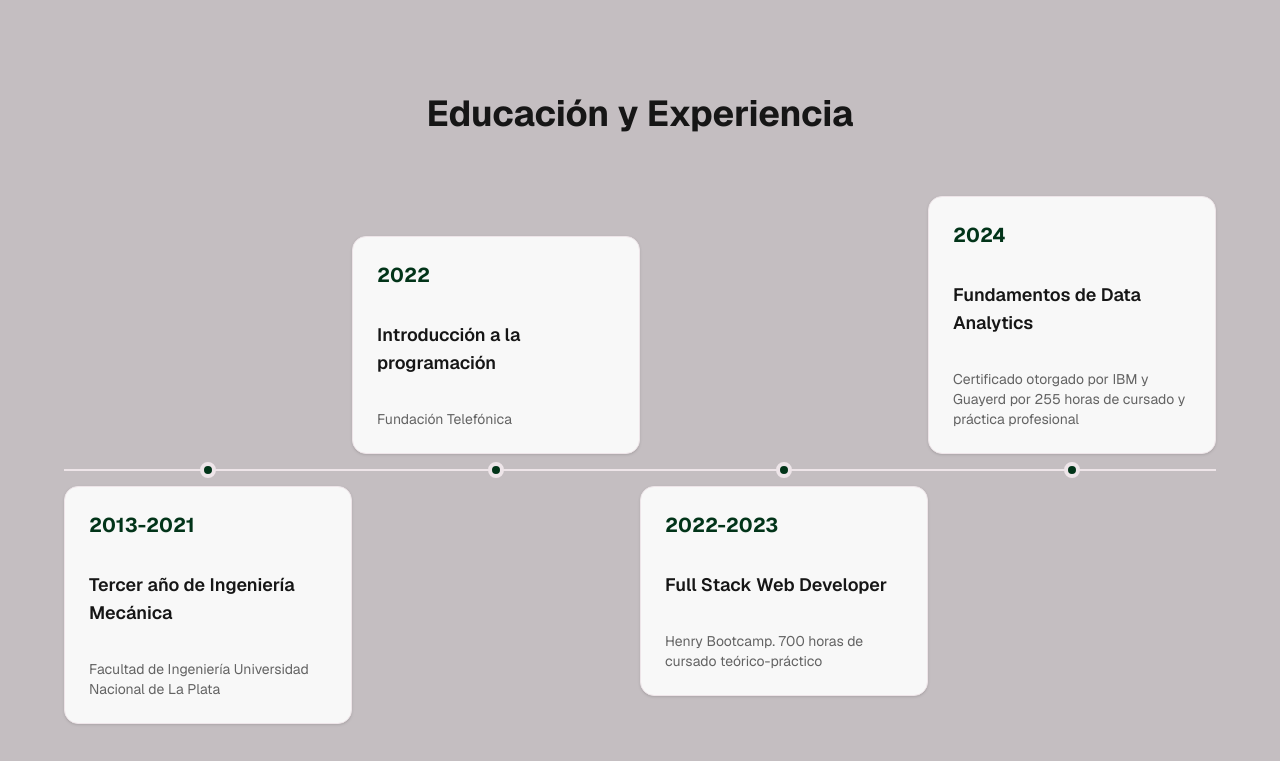
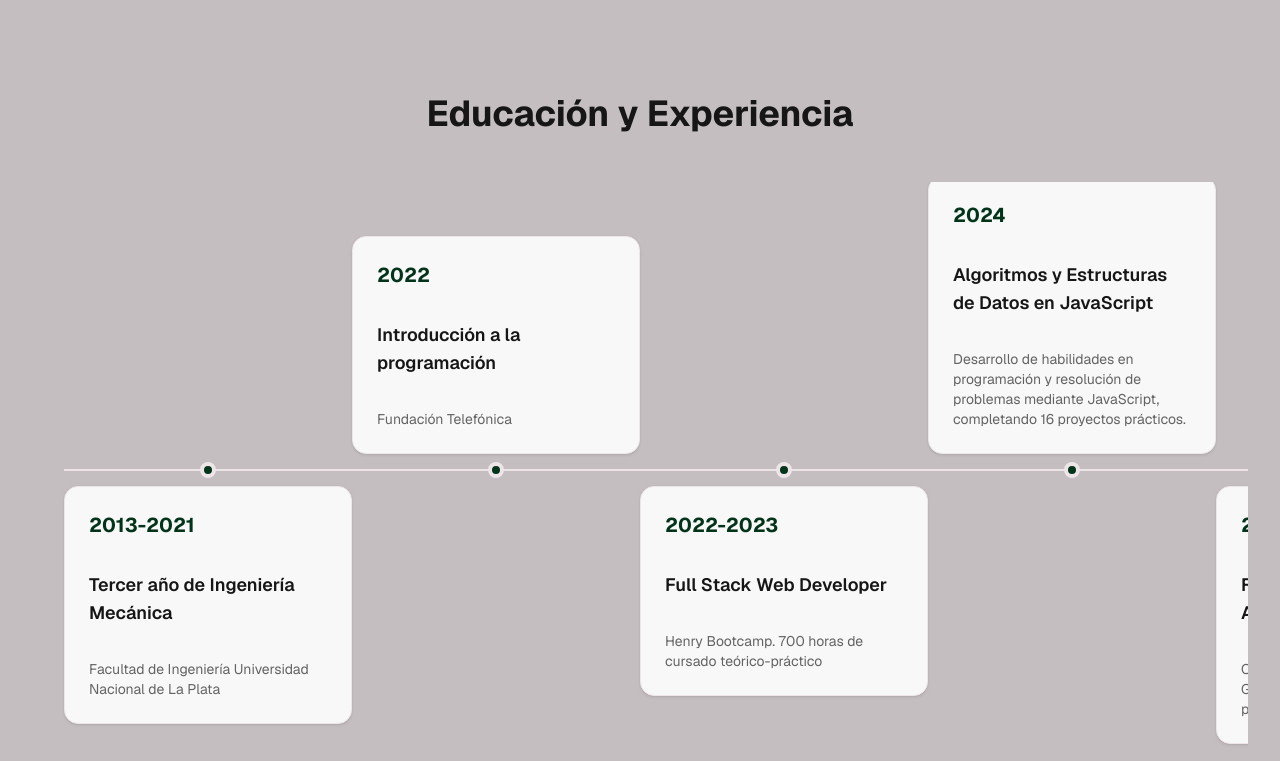
Before and after one commit to LucasParra95/portfolio-personal, a Next.js app: page / in a window 1280 px wide. Shown: the part 1648-2409 px from the top of the page. Built offline with nearby package versions, Linux system fonts and the light colour scheme.

Commit message:
Cambio en ancho de about section

```diff
--- a/components/about-section.tsx
+++ b/components/about-section.tsx
@@ -20,6 +20,12 @@ const timelineItems = [
   },
   {
     year: "2024",
+    title: "Algoritmos y Estructuras de Datos en JavaScript",
+    description:
+      "Desarrollo de habilidades en programación y resolución de problemas mediante JavaScript, completando 16 proyectos prácticos.",
+  },
+  {
+    year: "2024",
     title: "Fundamentos de Data Analytics",
     description:
       "Certificado otorgado por IBM y Guayerd por 255 horas de cursado y práctica profesional",
@@ -29,7 +35,7 @@ const timelineItems = [
 export function AboutSection() {
   return (
     <section id="about" className="py-20 md:py-32 bg-muted/30">
-      <div className="max-w-7xl mx-auto px-4 sm:px-6 lg:px-8">
+      <div className="w-full mx-auto px-4 sm:px-6 lg:px-8">
         <h2 className="text-4xl md:text-5xl lg:text-6xl font-bold text-center mb-16 text-balance">
           Sobre Mi
         </h2>
```
